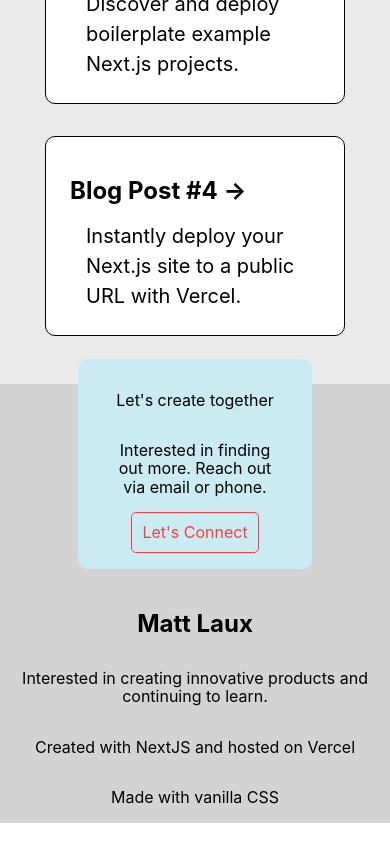
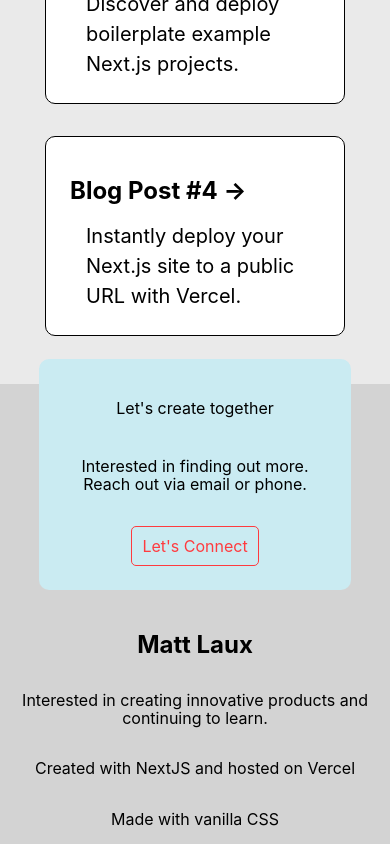
Before and after one commit to mattlaux/Personal-Portfolio, a Next.js app: page / in a window 390 px wide. Shown: the part 6446-7290 px from the top of the page. Before the commit the page ends 7269 px from the top, so only its background shows below. Built offline with nearby package versions, Linux system fonts and the light colour scheme.

Commit message:
Add responsiveness to CTA component

```diff
--- a/styles/CTA.module.css
+++ b/styles/CTA.module.css
@@ -11,5 +11,11 @@
 @media (max-width: 600px) {
   .cta {
     display: block;
+    margin: 0 10%;
+  }
+
+  .cta p,
+  .cta button {
+    margin: 0.5rem;
   }
 }
```
